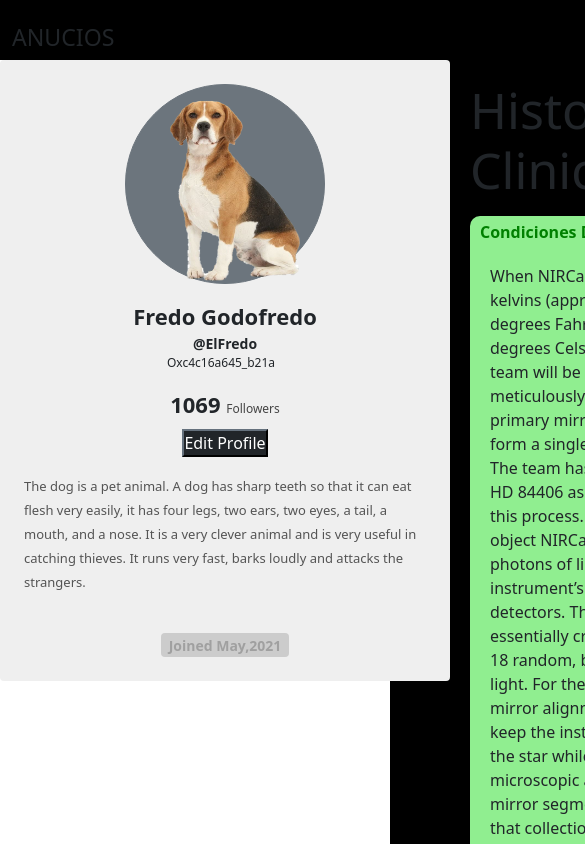
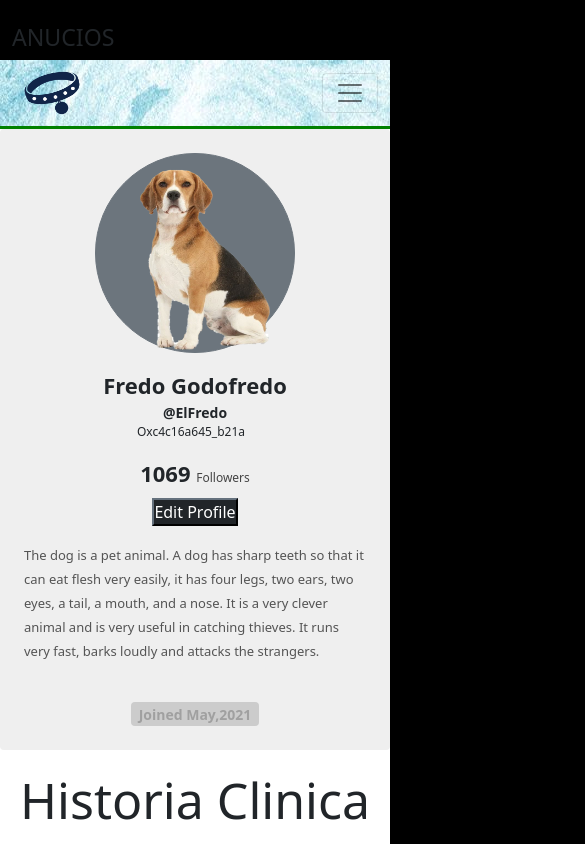
Before and after one commit to JulianGarciaDuarte/PagVeterinaria, a React (Create React App) app in the folder app-vet/: page / in a window 390 px wide. Shown: the top 844 px of the page, 585 px wide, since content can reach past the window. Built offline with nearby package versions, Linux system fonts and the light colour scheme.

Commit message:
Se agrega el otro menu y se hace responsive

```diff
--- a/app-vet/src/css/estilos_PerfilM.css
+++ b/app-vet/src/css/estilos_PerfilM.css
@@ -13,6 +13,7 @@ body{
 
 .main-container{
     display: flex;
+    flex-direction: row;
     background-color: white;
     padding-bottom: 50px;
 }
@@ -27,10 +28,12 @@ body{
 /*----------------------------------------------------------BARRA DE NAVEGACION-------------------------------------*/
 @media screen and (max-width: 580px) {
     #nav_pc { display:none; }
+    .main-container {flex-direction: column;}
 }
 
 @media screen and (min-width: 580px) {
     #nav_m {display:none; }
+    .main-container {direction: row;}
 }
 
 
--- a/app-vet/src/index.js
+++ b/app-vet/src/index.js
@@ -5,13 +5,20 @@ import 'bootstrap-icons/font/bootstrap-icons.css';
 import HistoriaClinica from './HistoriaClinica';
 import AnunciosBar from './AnunciosBar';
 import NavBar from './NavBar';
+import NavBar_M from './NavBar_M';
 import Footer from './Footer';
+import { BrowserRouter, Route, Routes } from 'react-router-dom';
 
 ReactDOM.render(
   <React.StrictMode>
     <AnunciosBar/>
     <NavBar/>
-    <HistoriaClinica/>
+    <NavBar_M/>
+    <BrowserRouter>
+    <Routes>
+    <Route path='/' element={<HistoriaClinica />}/>
+    </Routes>
+    </BrowserRouter>
     <Footer/>
   </React.StrictMode>,
   document.getElementById('root')
```
